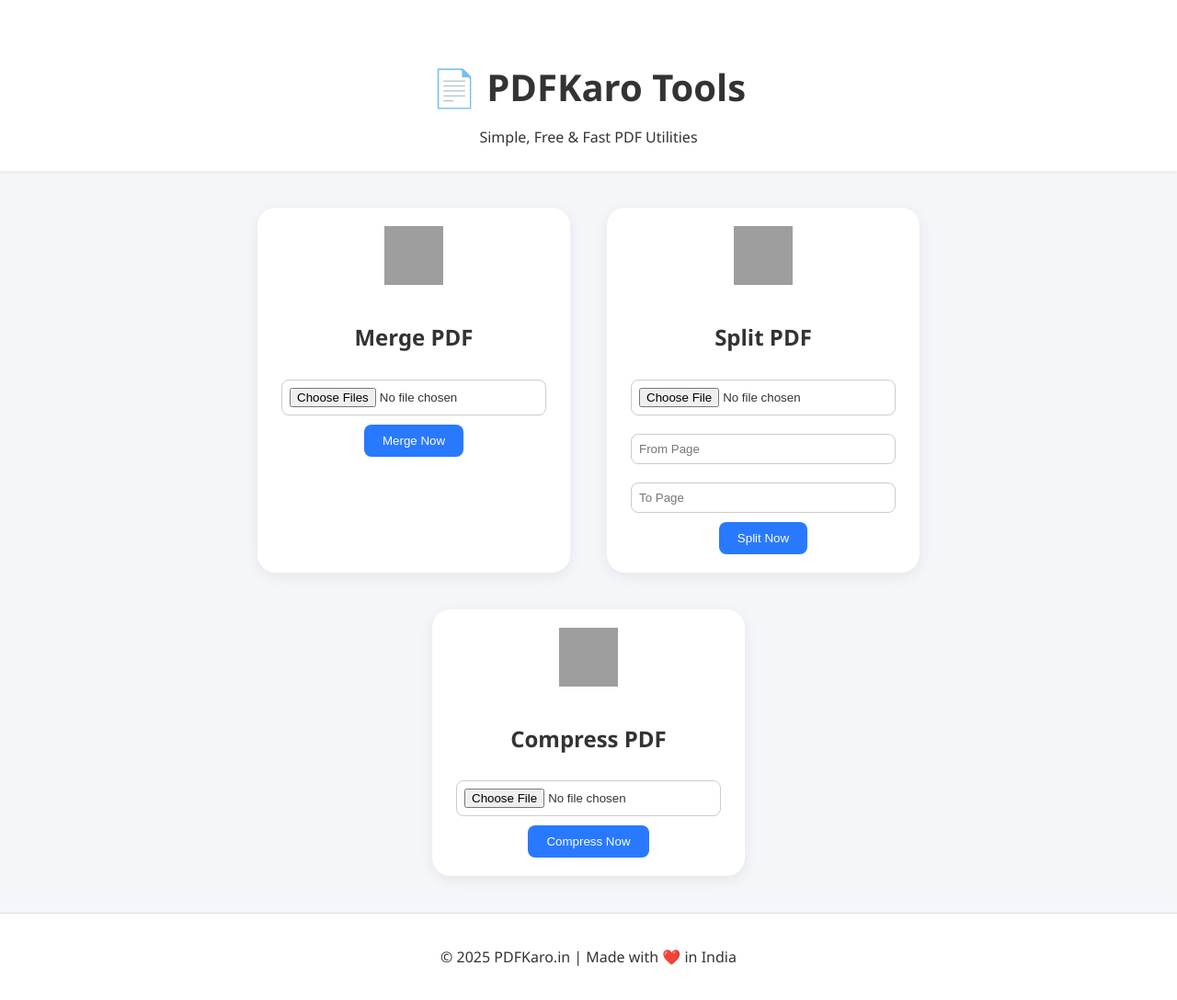
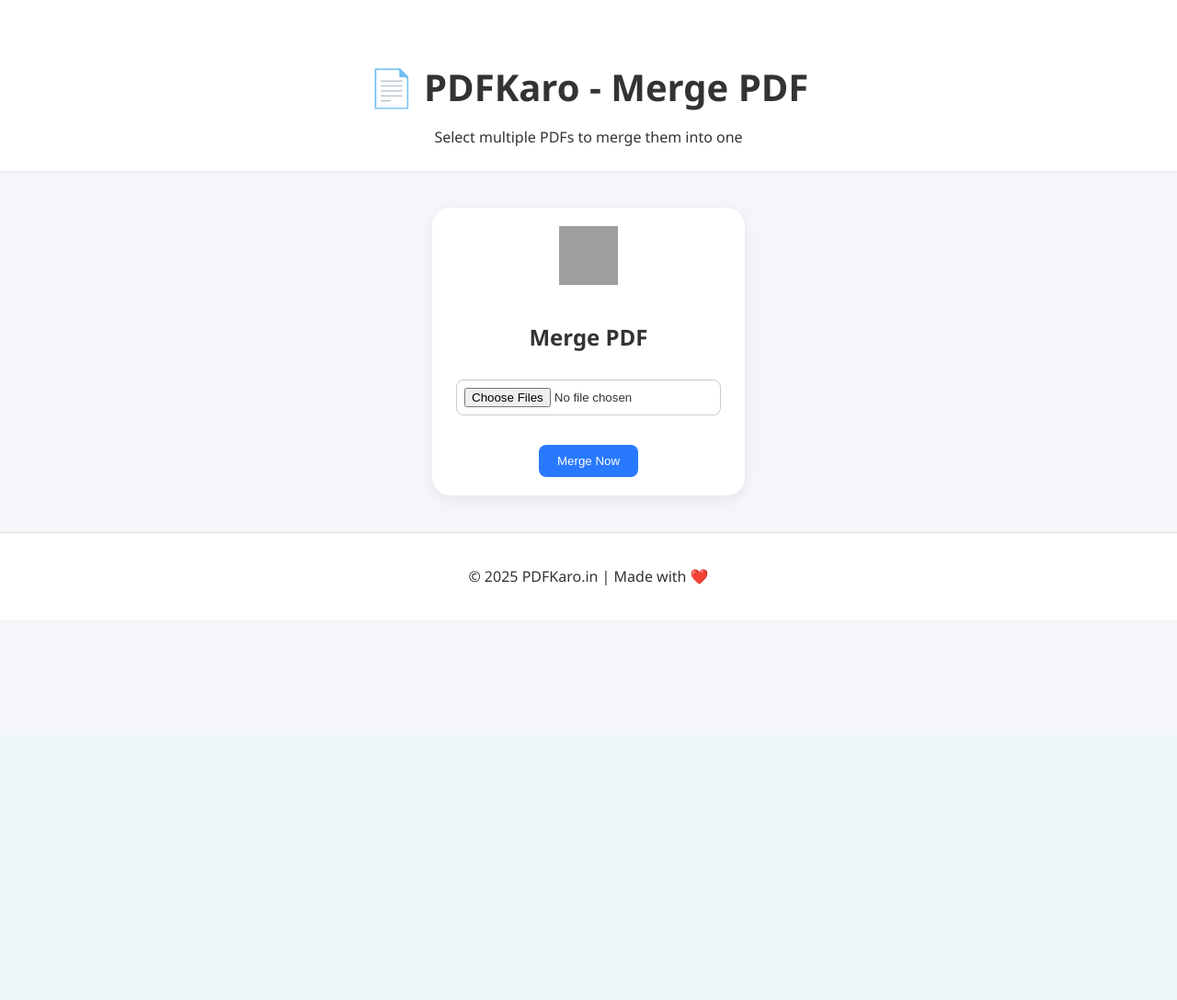
Before and after one commit to SCHANDAN996/pdfkaro-fastapi, a FastAPI app: page / in a window 1280 px wide. Shown: the whole page at 92% size. After the commit the page ends 674 px from the top, so only its background shows below. Run offline with FastAPI, Linux system fonts and the light colour scheme; grey boxes are pictures that could not be loaded.

Commit message:
Update index.html

```diff
--- a/templates/index.html
+++ b/templates/index.html
@@ -2,48 +2,28 @@
 <html>
 <head>
   <meta charset="UTF-8">
-  <title>PDFKaro - Free PDF Tools</title>
+  <title>PDFKaro - Merge PDF</title>
   <link rel="stylesheet" href="/static/css/style.css">
 </head>
 <body>
   <header>
-    <h1>📄 PDFKaro Tools</h1>
-    <p>Simple, Free & Fast PDF Utilities</p>
+    <h1>📄 PDFKaro - Merge PDF</h1>
+    <p>Select multiple PDFs to merge them into one</p>
   </header>
 
   <section class="tool-container">
     <div class="tool-card">
-      <img src="/static/images/merge.png" alt="Merge Icon" class="tool-icon">
+      <img src="/static/images/merge.png" class="tool-icon">
       <h2>Merge PDF</h2>
       <form id="merge-form">
-        <input type="file" id="merge-files" multiple required>
+        <input type="file" id="merge-files" multiple required><br><br>
         <button type="submit">Merge Now</button>
-      </form>
-    </div>
-
-    <div class="tool-card">
-      <img src="/static/images/split.png" alt="Split Icon" class="tool-icon">
-      <h2>Split PDF</h2>
-      <form id="split-form">
-        <input type="file" id="split-file" required><br>
-        <input type="number" id="split-from" placeholder="From Page" required>
-        <input type="number" id="split-to" placeholder="To Page" required>
-        <button type="submit">Split Now</button>
-      </form>
-    </div>
-
-    <div class="tool-card">
-      <img src="/static/images/compress.png" alt="Compress Icon" class="tool-icon">
-      <h2>Compress PDF</h2>
-      <form id="compress-form">
-        <input type="file" id="compress-file" required>
-        <button type="submit">Compress Now</button>
       </form>
     </div>
   </section>
 
   <footer>
-    <p>© 2025 PDFKaro.in | Made with ❤️ in India</p>
+    <p>© 2025 PDFKaro.in | Made with ❤️</p>
   </footer>
 
   <script src="/static/js/pdfkaro.js"></script>
```
